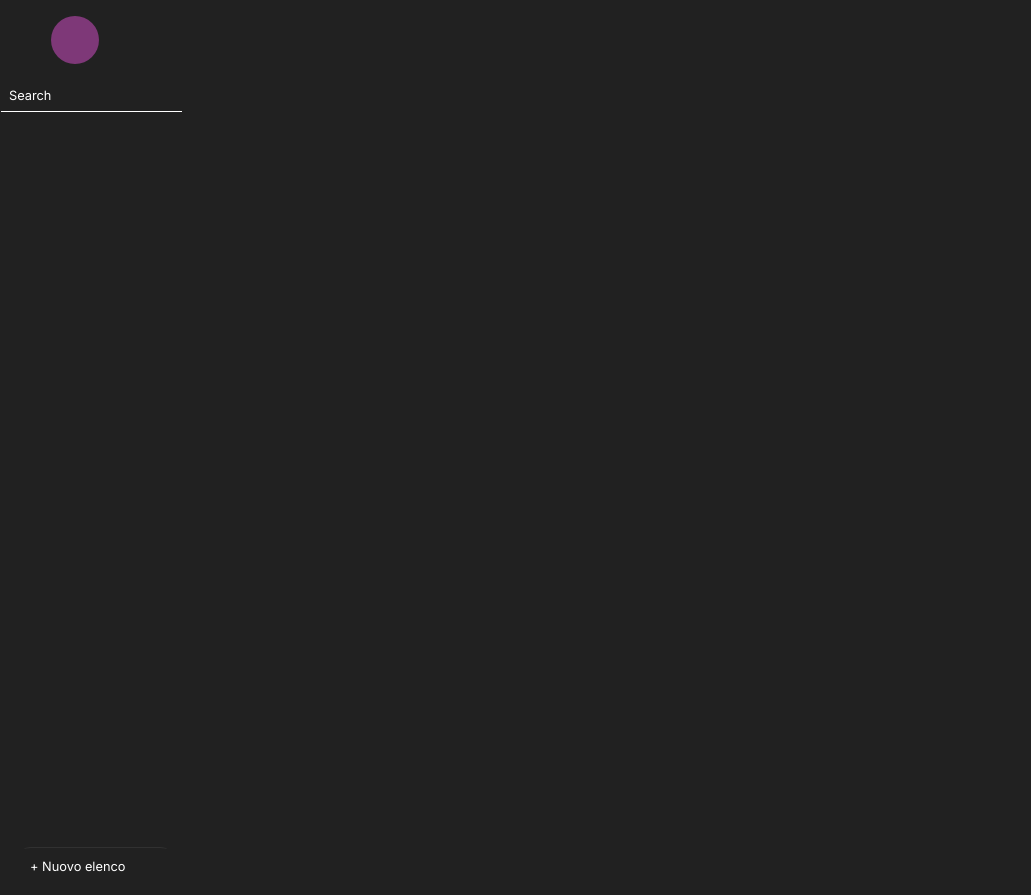
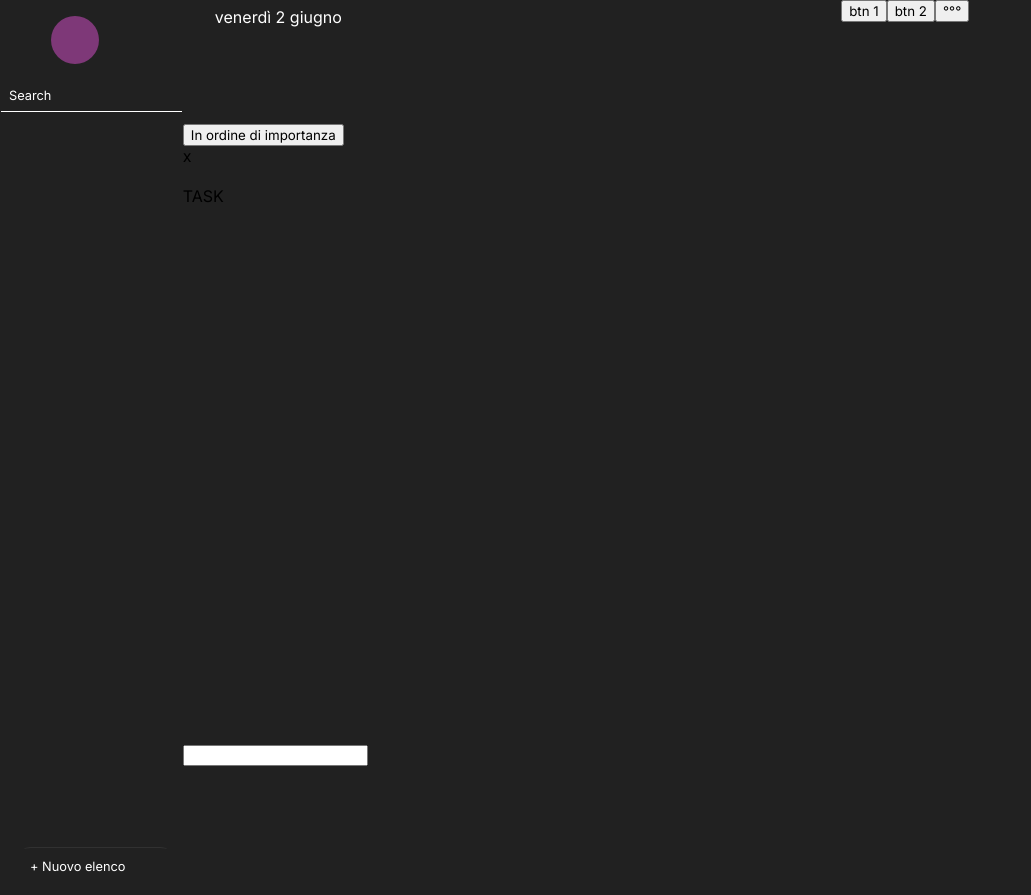
Before and after one commit to nevromantik/Microsoft-To-do, a React (Create React App) app: page /dashboard/tasks in a window 1280 px wide. Shown: the whole page, without its empty margins (0-1031 px from the left). Built offline with nearby package versions, Linux system fonts and the light colour scheme; data requests are answered from the project's data file.

Commit message:
grid layout for tasks component

```diff
--- a/src/Components/Category/category.module.css
+++ b/src/Components/Category/category.module.css
@@ -85,22 +85,36 @@
 }
 
 .x::-webkit-scrollbar-track {
-    -webkit-box-shadow: inset 0 0 6px rgba(0, 0, 0, 0.3);
   background-color: transparent;
 }
 
 .x::-webkit-scrollbar {
-    width: 10px;
+  width: 2px;
+}
+
+.x::-webkit-scrollbar-thumb {
+  background-color: #9a9a9a;
+  border: none;
+}
+
+.x::-webkit-scrollbar-thumb:hover {
+  background-color: #777777;
+}
+
+.x::-webkit-scrollbar-track-piece:end {
   background-color: transparent;
 }
 
-  .x::-webkit-scrollbar-thumb {
-    background-color: rgba(0, 0, 0, 0.5);
-    border: none; /* Rimossa la proprietà border */
+.x::-webkit-scrollbar-track-piece:start {
+  background-color: transparent;
 }
 
-  .x::-webkit-scrollbar-thumb:hover {
-    background-color: rgba(0, 0, 0, 0.7);
+.x::-webkit-scrollbar-track-piece:vertical {
+  border-left: 1px solid #9a9a9a;
+}
+
+.x::-webkit-scrollbar-track-piece:horizontal {
+  border-top: 1px solid #9a9a9a;
 }
 
 .todocounter{
--- a/src/Components/Tasks/Tasks.js
+++ b/src/Components/Tasks/Tasks.js
@@ -3,24 +3,40 @@ import style from "./tasks.module.css";
 import { useContext } from "react";
 import { AppContext } from "../../App";
 function Tasks() {
-  const {
-    selectedCategory,
-    setSelectedCategory,
-    currentUser,
-    selectedCatId,
-
-
-  } = useContext(AppContext);
+  const { selectedCategory, setSelectedCategory, currentUser, selectedCatId } =
+    useContext(AppContext);
   useEffect(() => {
     const selected = currentUser?.customCategory?.find((el) => {
       return el?.id === selectedCatId;
     });
 
-    setSelectedCategory(selected );
-    console.log("SE", selectedCategory);
+    setSelectedCategory(selected);
   }, [selectedCatId, currentUser, selectedCategory, setSelectedCategory]);
 
-  return <div>{selectedCategory?.title} </div>;
+  return (
+    <div className={style.taskcontainer}>
+      <div className={style.taskCategoryDateInfo}>
+        <h1> {selectedCategory?.title}</h1>
+        <p>venerdì 2 giugno</p>
+
+      </div>
+      <div className={style.optionsBtns}>
+        <button>btn 1</button>
+        <button>btn 2</button>
+        <button>°°°</button>
+      </div>
+      <div className={style.sortTaskBtn}>
+      <button>In ordine di importanza</button>
+        <div>x</div>
+      </div>
+      <div className={style.tasksList}>
+        TASK
+      </div>
+      <div className={style.addTaskBtn}>
+         <input type='text'></input>
+      </div>
+    </div>
+  );
 }
 
 export default Tasks;
--- a/src/Components/Tasks/tasks.module.css
+++ b/src/Components/Tasks/tasks.module.css
@@ -1,7 +1,38 @@
 .taskcontainer{
-    background-color: black;
     height: 97%;
-    margin-top: 1.7rem;
-    border-top-left-radius: 1%;
-    border-top-right-radius: 1%;
+    display: grid;
+    grid-template-columns: 1fr 2fr 1fr;
+    grid-template-rows: 2fr 1fr 9fr 2fr;
+
 }
+
+.sortTaskBtn{
+    grid-row-start: 2;
+    grid-row-end: 3;
+}
+
+.tasksList{
+    grid-column: 1/4
+}
+
+.optionsBtns{
+    grid-column: 3/4;
+}
+
+.addTaskBtn{
+    grid-column: 1/4;
+}
+
+.taskCategoryDateInfo h1 {
+    color: white;
+    margin-left: 2rem;
+    font-weight: 600;
+
+}
+.taskCategoryDateInfo p {
+    color: white;
+    margin-left: 2rem;
+    position: relative;
+    bottom: 0.9rem
+
+}
```
Lines whose indentation alone changed are shown as unchanged.
